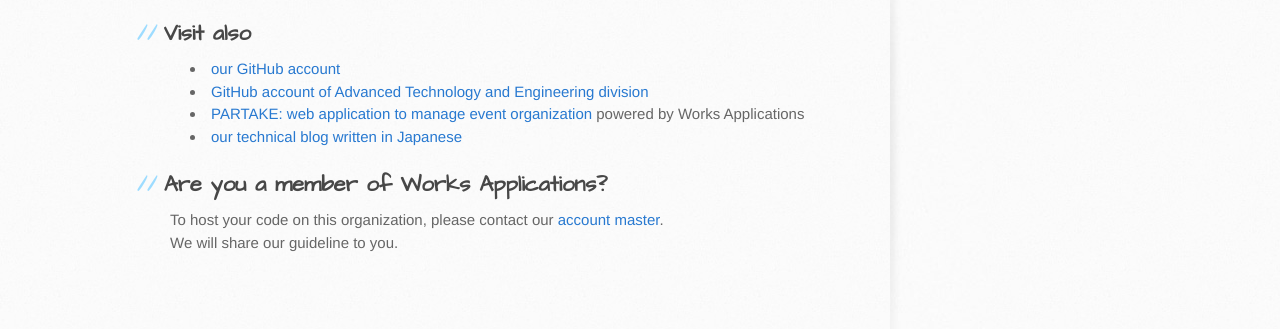
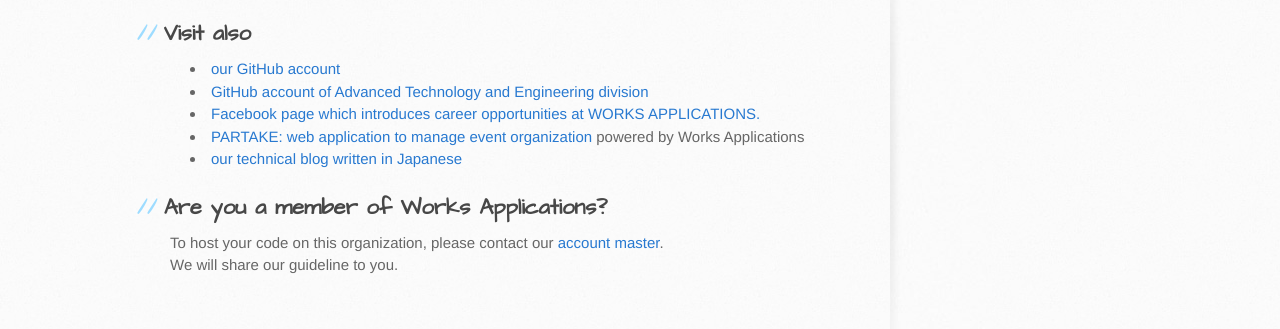
Before and after one commit to WorksApplications/worksapplications.github.com, a plain HTML site: page index.html in a window 1280 px wide. Shown: the part 381-710 px from the top of the page. Drawn offline with Linux system fonts and the light colour scheme.

Commit message:
add a link to our facebook page for global recruitment.

```diff
--- a/index.html
+++ b/index.html
@@ -37,6 +37,7 @@
 <ul>
 <li><a href="https://github.com/WorksApplications/">our GitHub account</a></li>
 <li><a href="https://github.com/worksap-ate/">GitHub account of Advanced Technology and Engineering division</a></li>
+<li><a href="https://www.facebook.com/worksap.career.global">Facebook page which introduces career opportunities at WORKS APPLICATIONS.</a></li>
 <li>
 <a href="http://partake.in/">PARTAKE: web application to manage event organization</a> powered by Works Applications</li>
 <li><a href="http://dev.worksap.co.jp/">our technical blog written in Japanese</a></li>
```
